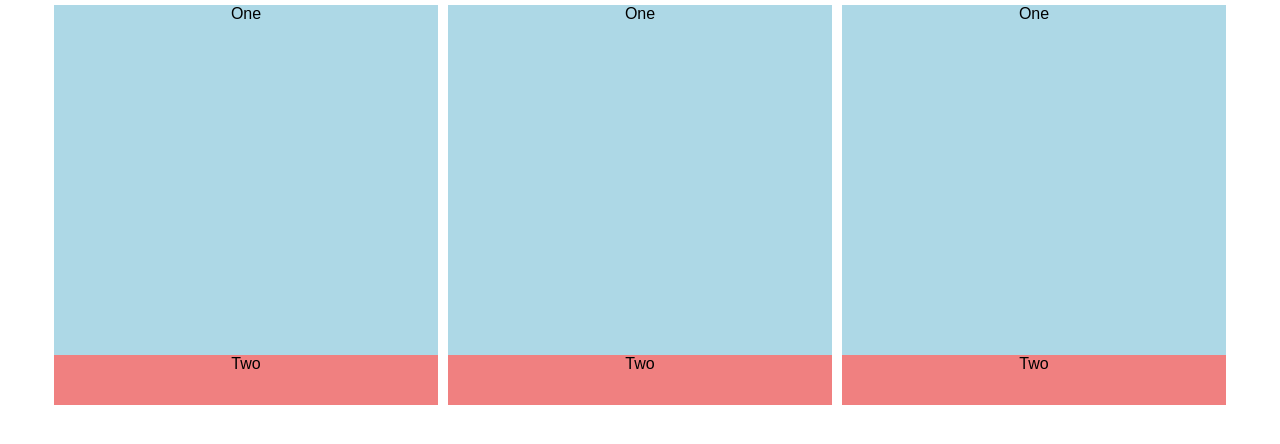
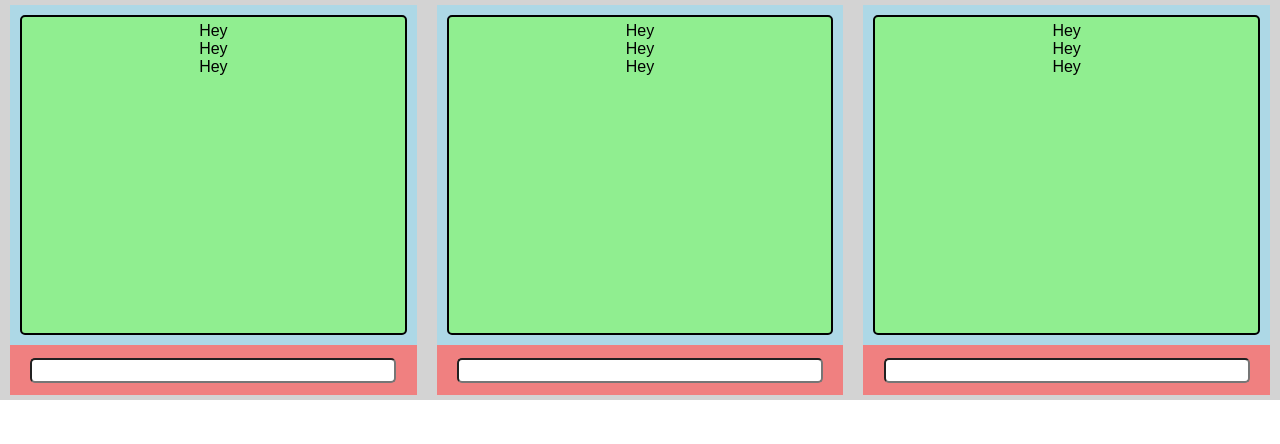
Before and after one commit to matheushjs/web_task_manager, a React (Create React App) app: page / in a window 1280 px wide. Shown: the top 444 px of the page. Built offline with nearby package versions, Linux system fonts and the light colour scheme.

Commit message:
Add envisioned css stylization

```diff
--- a/src/App.css
+++ b/src/App.css
@@ -11,9 +11,9 @@
 
 .task-vbox {
   display: inline-block;
-  width: 30%;
+  width: 33.33%;
   height: 100%;
-  margin: 5px;
+  padding: 5px 10px;
   vertical-align: middle;
 
   background: lightgrey;
@@ -21,12 +21,32 @@
 
 .task-vbox .task-top {
   height: calc(100% - 50px);
+  padding: 10px;
 
   background: lightblue;
 }
 
 .task-vbox .task-bottom {
   height: 50px;
+  line-height: 50px;
 
   background: lightcoral;
 }
+
+.task-content {
+  width: 100%;
+  height: 100%;
+  padding: 5px;
+
+  border: black solid;
+  border-width: 2px;
+  border-radius: 5px;
+
+  background: lightgreen;
+}
+
+.task-input {
+  width: 90%;
+  height: 25px;
+  border-radius: 5px;
+}
--- a/src/App.js
+++ b/src/App.js
@@ -6,16 +6,40 @@ class App extends Component {
     return (
       <div className="App">
         <div className="task-vbox">
-          <div className="task-top">One</div>
-          <div className="task-bottom">Two</div>
+          <div className="task-top">
+            <div className="task-content">
+              Hey<br/>
+              Hey<br/>
+              Hey<br/>
+            </div>
+          </div>
+          <div className="task-bottom">
+            <input className="task-input" type="text" name="fname"/>
+          </div>
         </div>
         <div className="task-vbox">
-          <div className="task-top">One</div>
-          <div className="task-bottom">Two</div>
+          <div className="task-top">
+            <div className="task-content">
+              Hey<br/>
+              Hey<br/>
+              Hey<br/>
+            </div>
+          </div>
+          <div className="task-bottom">
+            <input className="task-input" type="text" name="fname"/>
+          </div>
         </div>
         <div className="task-vbox">
-          <div className="task-top">One</div>
-          <div className="task-bottom">Two</div>
+          <div className="task-top">
+            <div className="task-content">
+              Hey<br/>
+              Hey<br/>
+              Hey<br/>
+            </div>
+          </div>
+          <div className="task-bottom">
+            <input className="task-input" type="text" name="fname"/>
+          </div>
         </div>
       </div>
     );
```
